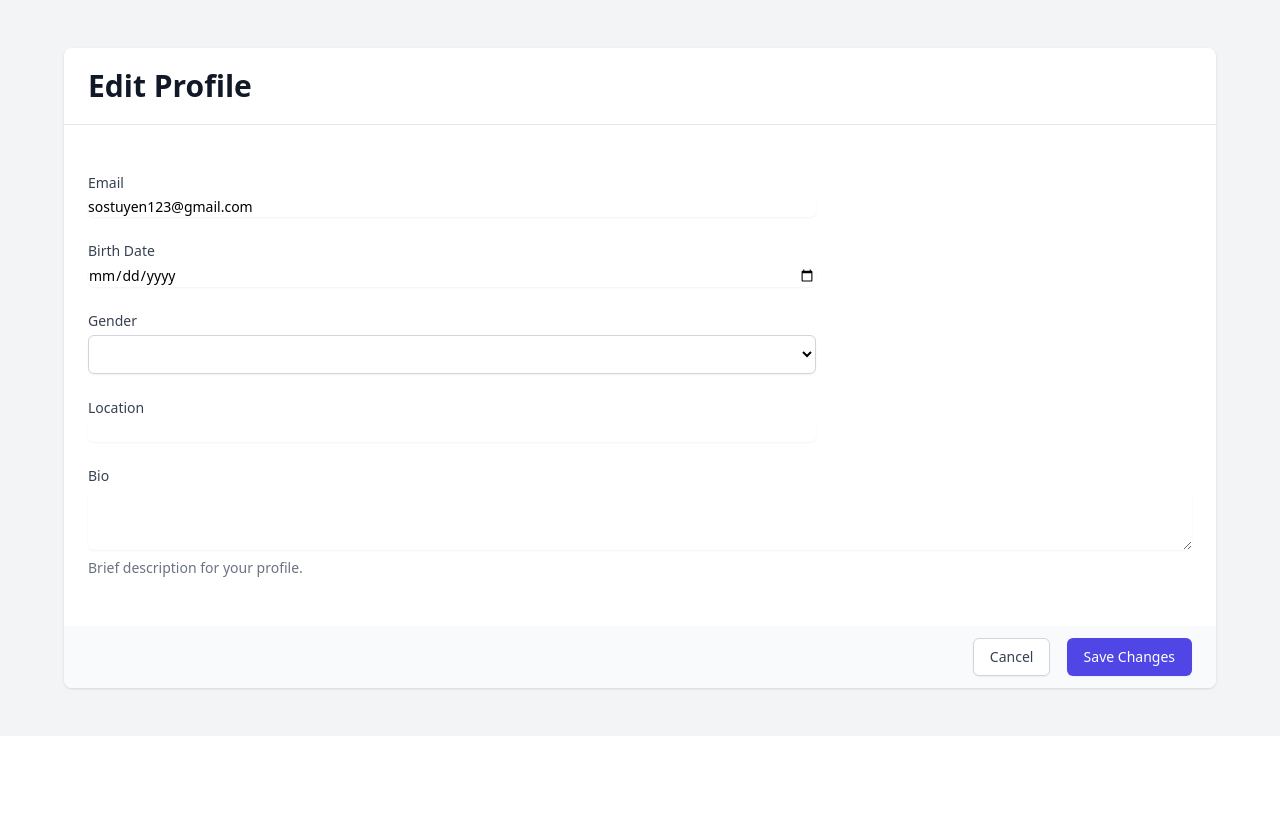
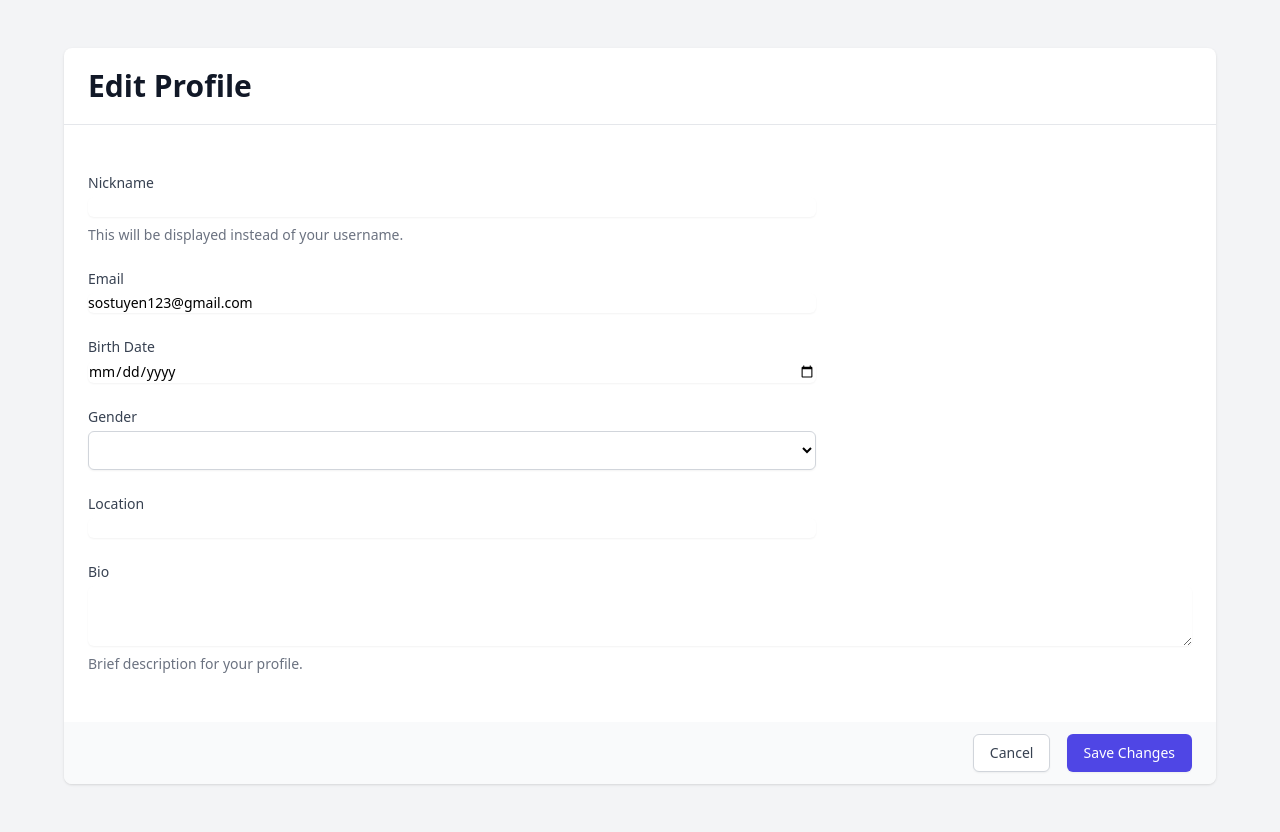
Before and after one commit to samdriod/pokeTrade, a Django app: page /accounts/profile/edit/ in a window 1280 px wide. Shown: the part 64-896 px from the top of the page. Before the commit the page ends 756 px from the top, so only its background shows below. Run offline with Django 5.2, Linux system fonts and the light colour scheme; a user stored in the database is signed in; data comes from the database, SQL or seed files in the repository; both versions use the stored data as it was after the commit; lists and menus that the app fills with data are empty; some libraries are stand-ins or nearby versions.

Commit message:
fix not being able to edit nickname

```diff
--- a/accounts/templates/accounts/edit_profile.html
+++ b/accounts/templates/accounts/edit_profile.html
@@ -13,6 +13,13 @@
                 {% csrf_token %}
                 <div class="px-4 py-5 bg-white sm:p-6">
                     <div class="grid grid-cols-6 gap-6">
+                        <div class="col-span-6 sm:col-span-4">
+                            <label for="nickname" class="block text-sm font-medium text-gray-700">Nickname</label>
+                            <input type="text" name="nickname" id="nickname" value="{{ profile.nickname }}"
+                                   class="mt-1 focus:ring-indigo-500 focus:border-indigo-500 block w-full shadow-sm sm:text-sm border-gray-300 rounded-md">
+                            <p class="mt-2 text-sm text-gray-500">This will be displayed instead of your username.</p>
+                        </div>
+
                         <div class="col-span-6 sm:col-span-4">
                             <label for="email" class="block text-sm font-medium text-gray-700">Email</label>
                             <input type="email" name="email" id="email" value="{{ user.email }}"
```
Also changed, not shown: db.sqlite3.
